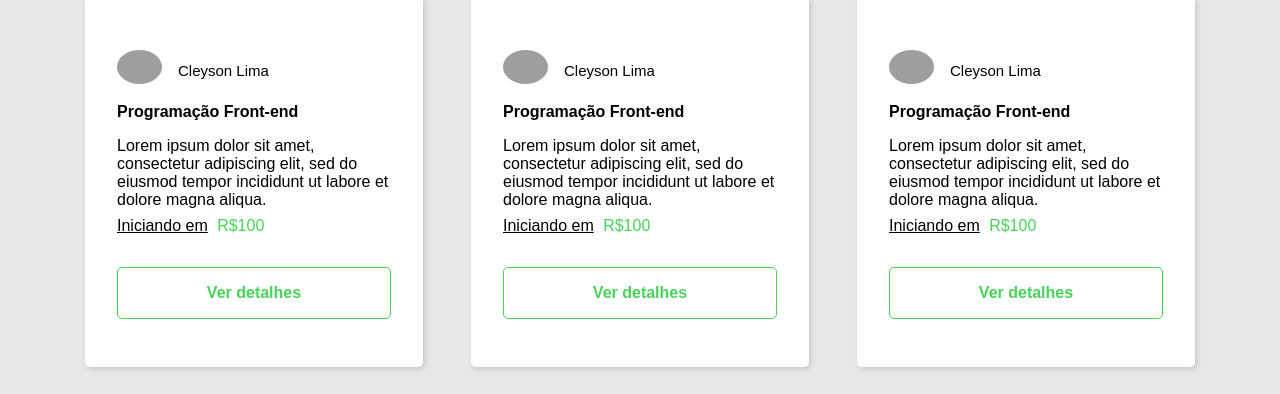
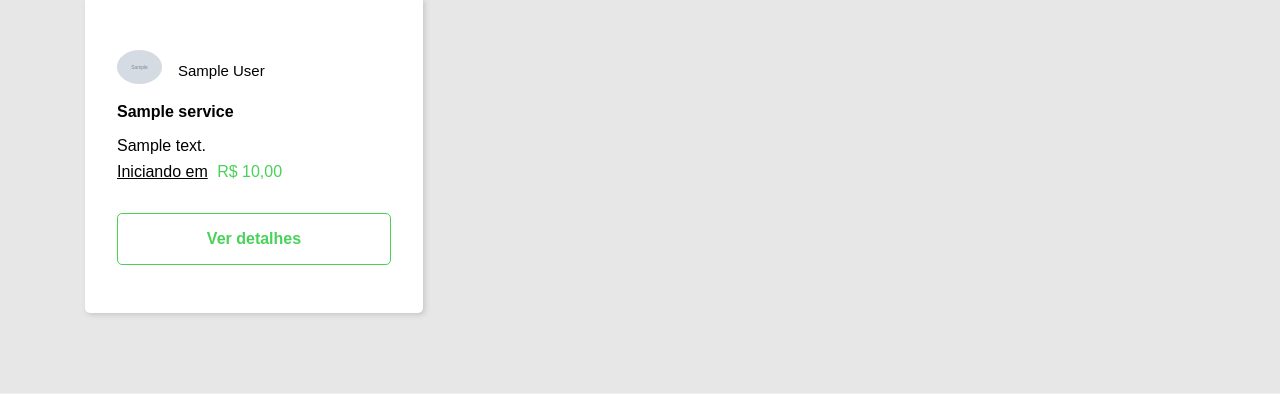
Before and after one commit to treinaweb/treinaweb-workshop-python-django, a Django app: page / in a window 1280 px wide. Shown: the part 1320-1714 px from the top of the page. Run offline with Django 5.2, Linux system fonts and the light colour scheme; tables that the repository leaves empty hold one stand-in row (values such as "Sample post"); grey boxes marked "Sample" are stand-in pictures; some web fonts are replaced; grey boxes are pictures that could not be loaded.

Commit message:
05:26 - Exibindo os serviços em destaque na home

```diff
--- a/core/templates/core/home.html
+++ b/core/templates/core/home.html
@@ -44,96 +44,22 @@
             conteúdo legível de uma página ao observar seu layout.
         </p>
         <div class="servicos-grid">
+            {% for service in top_services %}
             <div class="servico-item">
-                <img src="https://bytesed.com/tf/qixer/qixer_html/assets/img/service/s1.jpg" alt="" width="100%"
+                <img src="{{ service.picture.url }}" alt="" width="100%"
                     class="img-destaque">
                 <div class="servico-body">
                     <div class="avatar">
-                        <img src="./src/img/cleyson-lima.jpg" alt="Foto professor" width="45px" class="img-user">
-                        <p>Cleyson Lima</p>
+                        <img src="{{ service.user.profile.avatar.url }}" alt="Foto professor" width="45px" class="img-user">
+                        <p>{{ service.user.get_full_name }}</p>
                     </div>
-                    <h3>Programação Front-end</h3>
-                    <p>Lorem ipsum dolor sit amet, consectetur adipiscing elit, sed do eiusmod tempor incididunt ut
-                        labore et dolore magna aliqua.</p>
-                    <a href="" class="servico-link">Iniciando em</a><span> R$100</span>
-                    <a href="./detalhes.html" class="servico-agendar">Ver detalhes</a>
+                    <h3>{{ service.name }}</h3>
+                    <p>{{ service.description }}</p>
+                    <a href="" class="servico-link">Iniciando em</a><span> R$ {{ service.price }}</span>
+                    <a href="{% url "services:detail" pk=service.pk %}" class="servico-agendar">Ver detalhes</a>
                 </div>
             </div>
-            <div class="servico-item">
-                <img src="https://bytesed.com/tf/qixer/qixer_html/assets/img/service/s1.jpg" alt="" width="100%"
-                    class="img-destaque">
-                <div class="servico-body">
-                    <div class="avatar">
-                        <img src="./src/img/cleyson-lima.jpg" alt="Foto professor" width="45px" class="img-user">
-                        <p>Cleyson Lima</p>
-                    </div>
-                    <h3>Programação Front-end</h3>
-                    <p>Lorem ipsum dolor sit amet, consectetur adipiscing elit, sed do eiusmod tempor incididunt ut
-                        labore et dolore magna aliqua.</p>
-                    <a href="" class="servico-link">Iniciando em</a><span> R$100</span>
-                    <a href="./detalhes.html" class="servico-agendar">Ver detalhes</a>
-                </div>
-            </div>
-            <div class="servico-item">
-                <img src="https://bytesed.com/tf/qixer/qixer_html/assets/img/service/s1.jpg" alt="" width="100%"
-                    class="img-destaque">
-                <div class="servico-body">
-                    <div class="avatar">
-                        <img src="./src/img/cleyson-lima.jpg" alt="Foto professor" width="45px" class="img-user">
-                        <p>Cleyson Lima</p>
-                    </div>
-                    <h3>Programação Front-end</h3>
-                    <p>Lorem ipsum dolor sit amet, consectetur adipiscing elit, sed do eiusmod tempor incididunt ut
-                        labore et dolore magna aliqua.</p>
-                    <a href="" class="servico-link">Iniciando em</a><span> R$100</span>
-                    <a href="./detalhes.html" class="servico-agendar">Ver detalhes</a>
-                </div>
-            </div>
-            <div class="servico-item">
-                <img src="https://bytesed.com/tf/qixer/qixer_html/assets/img/service/s1.jpg" alt="" width="100%"
-                    class="img-destaque">
-                <div class="servico-body">
-                    <div class="avatar">
-                        <img src="./src/img/cleyson-lima.jpg" alt="Foto professor" width="45px" class="img-user">
-                        <p>Cleyson Lima</p>
-                    </div>
-                    <h3>Programação Front-end</h3>
-                    <p>Lorem ipsum dolor sit amet, consectetur adipiscing elit, sed do eiusmod tempor incididunt ut
-                        labore et dolore magna aliqua.</p>
-                    <a href="" class="servico-link">Iniciando em</a><span> R$100</span>
-                    <a href="./detalhes.html" class="servico-agendar">Ver detalhes</a>
-                </div>
-            </div>
-            <div class="servico-item">
-                <img src="https://bytesed.com/tf/qixer/qixer_html/assets/img/service/s1.jpg" alt="" width="100%"
-                    class="img-destaque">
-                <div class="servico-body">
-                    <div class="avatar">
-                        <img src="./src/img/cleyson-lima.jpg" alt="Foto professor" width="45px" class="img-user">
-                        <p>Cleyson Lima</p>
-                    </div>
-                    <h3>Programação Front-end</h3>
-                    <p>Lorem ipsum dolor sit amet, consectetur adipiscing elit, sed do eiusmod tempor incididunt ut
-                        labore et dolore magna aliqua.</p>
-                    <a href="" class="servico-link">Iniciando em</a><span> R$100</span>
-                    <a href="./detalhes.html" class="servico-agendar">Ver detalhes</a>
-                </div>
-            </div>
-            <div class="servico-item">
-                <img src="https://bytesed.com/tf/qixer/qixer_html/assets/img/service/s1.jpg" alt="" width="100%"
-                    class="img-destaque">
-                <div class="servico-body">
-                    <div class="avatar">
-                        <img src="./src/img/cleyson-lima.jpg" alt="Foto professor" width="45px" class="img-user">
-                        <p>Cleyson Lima</p>
-                    </div>
-                    <h3>Programação Front-end</h3>
-                    <p>Lorem ipsum dolor sit amet, consectetur adipiscing elit, sed do eiusmod tempor incididunt ut
-                        labore et dolore magna aliqua.</p>
-                    <a href="" class="servico-link">Iniciando em</a><span> R$100</span>
-                    <a href="./detalhes.html" class="servico-agendar">Ver detalhes</a>
-                </div>
-            </div>
+            {% endfor %}
         </div>
     </div>
 </section>
--- a/core/views.py
+++ b/core/views.py
@@ -1,4 +1,5 @@
 from django.shortcuts import render
+from django.db.models import Count
 
 from services.models import Service
 from .forms import ContactForm
@@ -11,7 +12,13 @@ def home(request):
         .distinct()
     )
     cities = [city["user__profile__city"] for city in cities]
-    return render(request, "core/home.html", {"cities": cities})
+
+    top_services = Service.objects.annotate(
+        order_count=Count("service_orders")
+    ).order_by("-order_count")[:6]
+    return render(
+        request, "core/home.html", {"cities": cities, "top_services": top_services}
+    )
 
 
 def about(request):
--- a/services/models.py
+++ b/services/models.py
@@ -11,7 +11,7 @@ class Service(models.Model):
     name = models.CharField(max_length=100)
     description = models.TextField()
     price = models.DecimalField(max_digits=9, decimal_places=2)
-    user = models.ForeignKey(User, on_delete=models.CASCADE)
+    user = models.ForeignKey(User, on_delete=models.CASCADE, related_name="services")
     picture = models.ImageField(upload_to=service_upload_to)
     mean_rating = models.DecimalField(
         max_digits=3, decimal_places=2, default=0, editable=False
@@ -34,7 +34,9 @@ class ServiceOrder(models.Model):
         FINISHED = "FINISHED", "Concluída"
 
     code = models.UUIDField(default=uuid4, editable=False)
-    service = models.ForeignKey(Service, on_delete=models.CASCADE)
+    service = models.ForeignKey(
+        Service, on_delete=models.CASCADE, related_name="service_orders"
+    )
     name = models.CharField(max_length=100)
     email = models.EmailField()
     phone = models.CharField(max_length=20)
@@ -61,7 +63,9 @@ class ServiceOrder(models.Model):
 
 
 class ServiceOrderReview(models.Model):
-    service_order = models.ForeignKey(ServiceOrder, on_delete=models.CASCADE)
+    service_order = models.ForeignKey(
+        ServiceOrder, on_delete=models.CASCADE, related_name="reviews"
+    )
     rating = models.PositiveSmallIntegerField()
     comment = models.TextField()
 
```
Also changed, not shown: services/migrations/0004_alter_service_user_alter_serviceorder_service_and_more.py (added).
